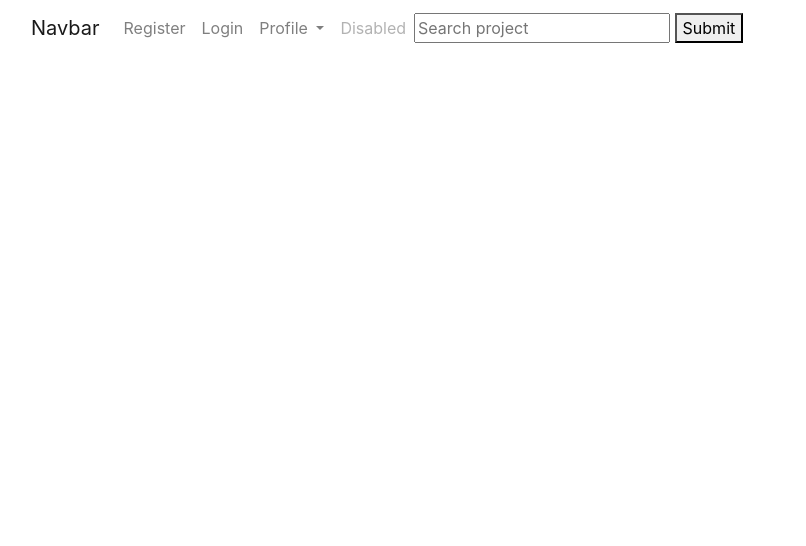
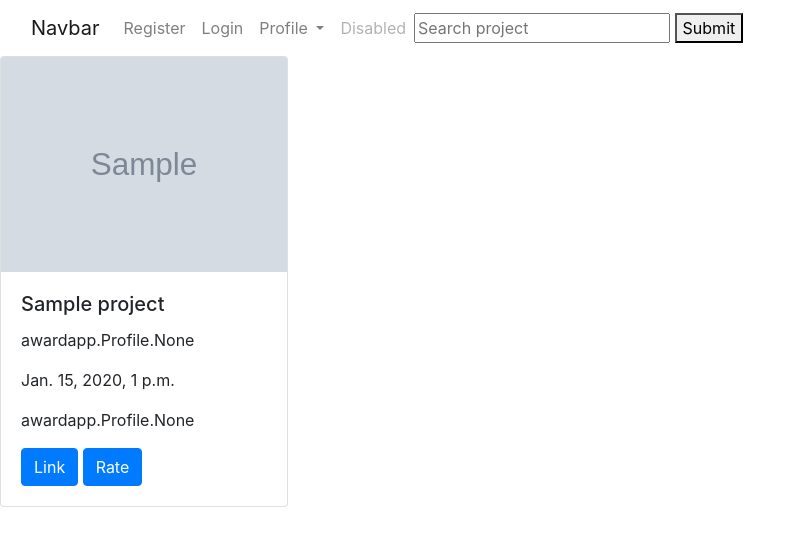
Before and after one commit to Misigo94/Awards, a Django app: template awardapp/templates/search.html in a window 1280 px wide. Shown: the top 546 px of the page, without its empty margins (0-806 px from the left). Run offline with Django 4.2, Linux system fonts and the light colour scheme; tables that the repository leaves empty hold one stand-in row (values such as "Sample post"); the template is opened without the code that fills it: values that come from a table or form of the project are taken from there, most other values are stand-ins (such as "Sample title", 1, 10 or a date in 2020); grey boxes marked "Sample" are stand-in pictures; some libraries are stand-ins or nearby versions.

Commit message:
added functionality code

```diff
--- a/awardapp/templates/search.html
+++ b/awardapp/templates/search.html
@@ -1,20 +1,20 @@
 {% extends 'base.html' %}
 
 {% block content %}
-{% if query %}
-{%if results %}
-<ul>
-    {% for item in results %}
-    <li>{{ item|escape }}</li>
-    <p>{{item.username}}</p>
 
-    {% if project.title %}
-
-    <img src="{{ project.project.name }}" alt="user pic">
-    {% endif %}
+{%if projects %}
+    {% for project in projects %}
+    <div class="card" style="width: 18rem;">
+        <img src="{{project.image}}" class="card-img-top" alt="...">
+        <div class="card-body">
+            <h5 class="card-title">{{project.title}}</h5>
+            <p class="card-text">{{project.profile}}</p>
+            <p class="card-text">{{project.date}}</p>
+            <p class="card-text">{{project.profile}}</p>
+            <a href="{{project.link}}" class="btn btn-primary">Link</a>
+            <a href="{{url }}" class="btn btn-primary">Rate</a>
+        </div>
+    </div>
     {% endfor %}
-</ul>
-<p>Query returned not results </p>
-{% endif %}
 {% endif %}
 {% endblock %}
```
